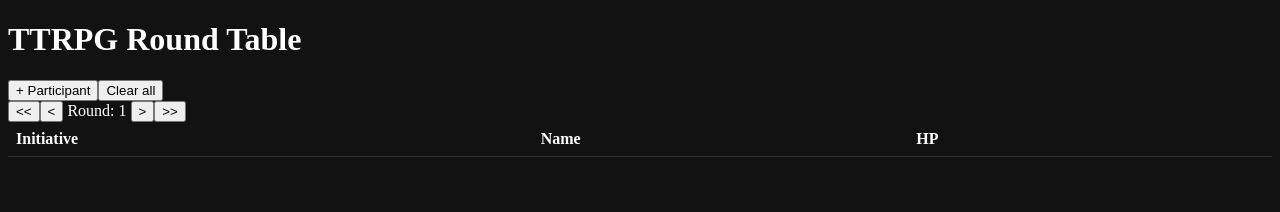
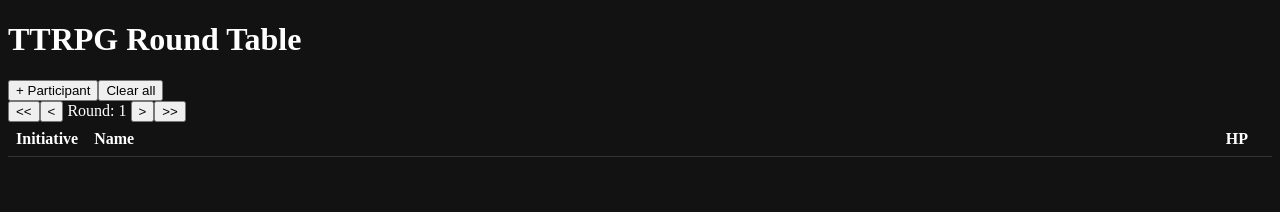
Before and after one commit to matou/TTRPG-Round-Table, a React (Vite) app: page / in a window 1280 px wide. Shown: the top 212 px of the page. Built offline with nearby package versions, Linux system fonts and the light colour scheme.

Commit message:
Adjusted spacing and number appearance.

```diff
--- a/src/App.css
+++ b/src/App.css
@@ -8,16 +8,27 @@ a {
 }
 
 table {
-    width: 100%;
     border-collapse: collapse;
+    table-layout: auto;
 }
 
 td, th {
     border-bottom: 1px solid #333; /* Darker border for table cells */
     padding: 8px;
     text-align: left;
+    width: fit-content;
+    white-space: nowrap;
+}
+
+td:nth-child(2), th:nth-child(2) {
+    width: 100%;
 }
 
 tr.active-turn {
     background-color: #075b5e; /* Highlight color for active turn */
 }
+
+input[type="number"] {
+    appearance: textfield;
+    width: 4ch;
+}
```
